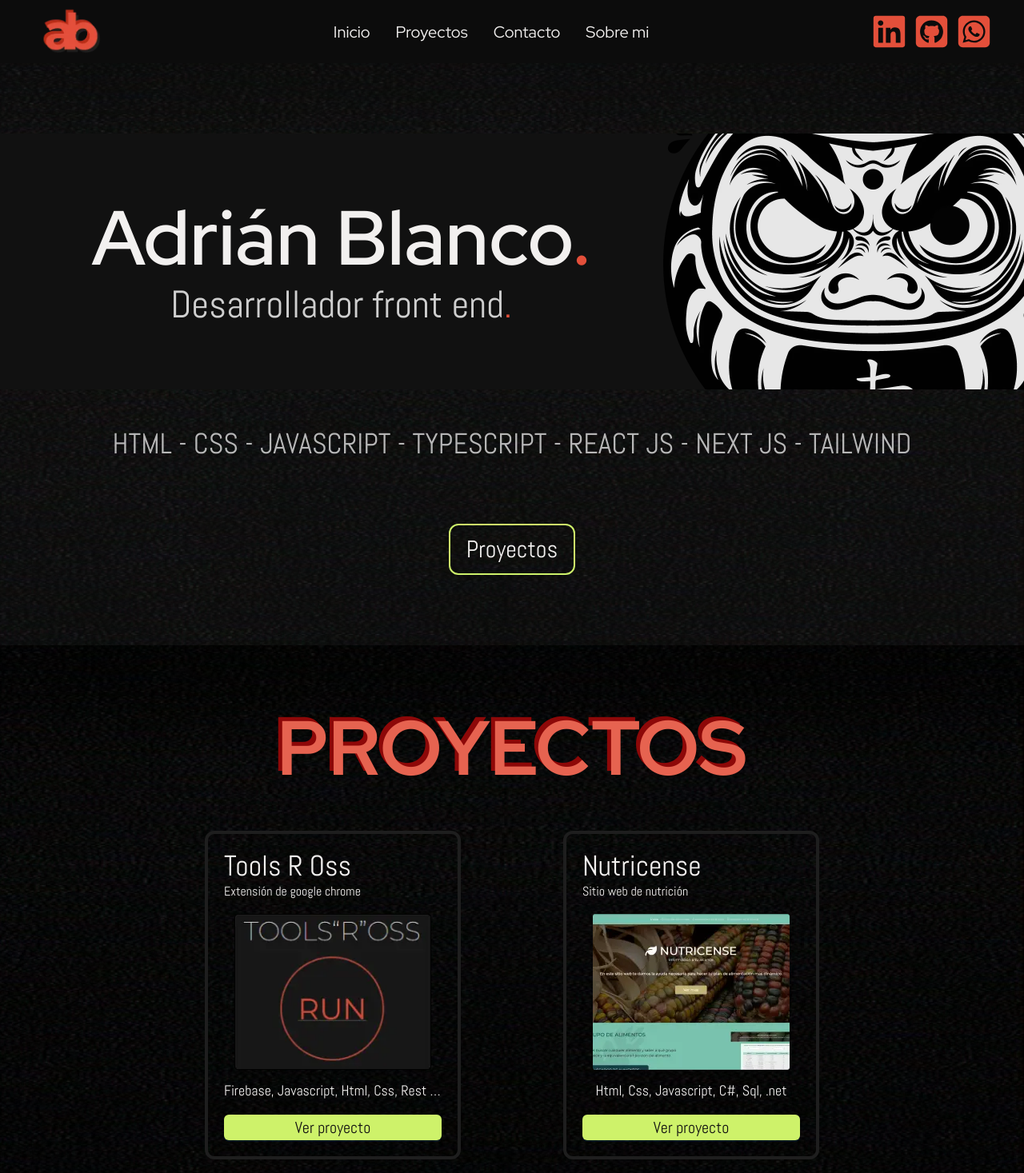
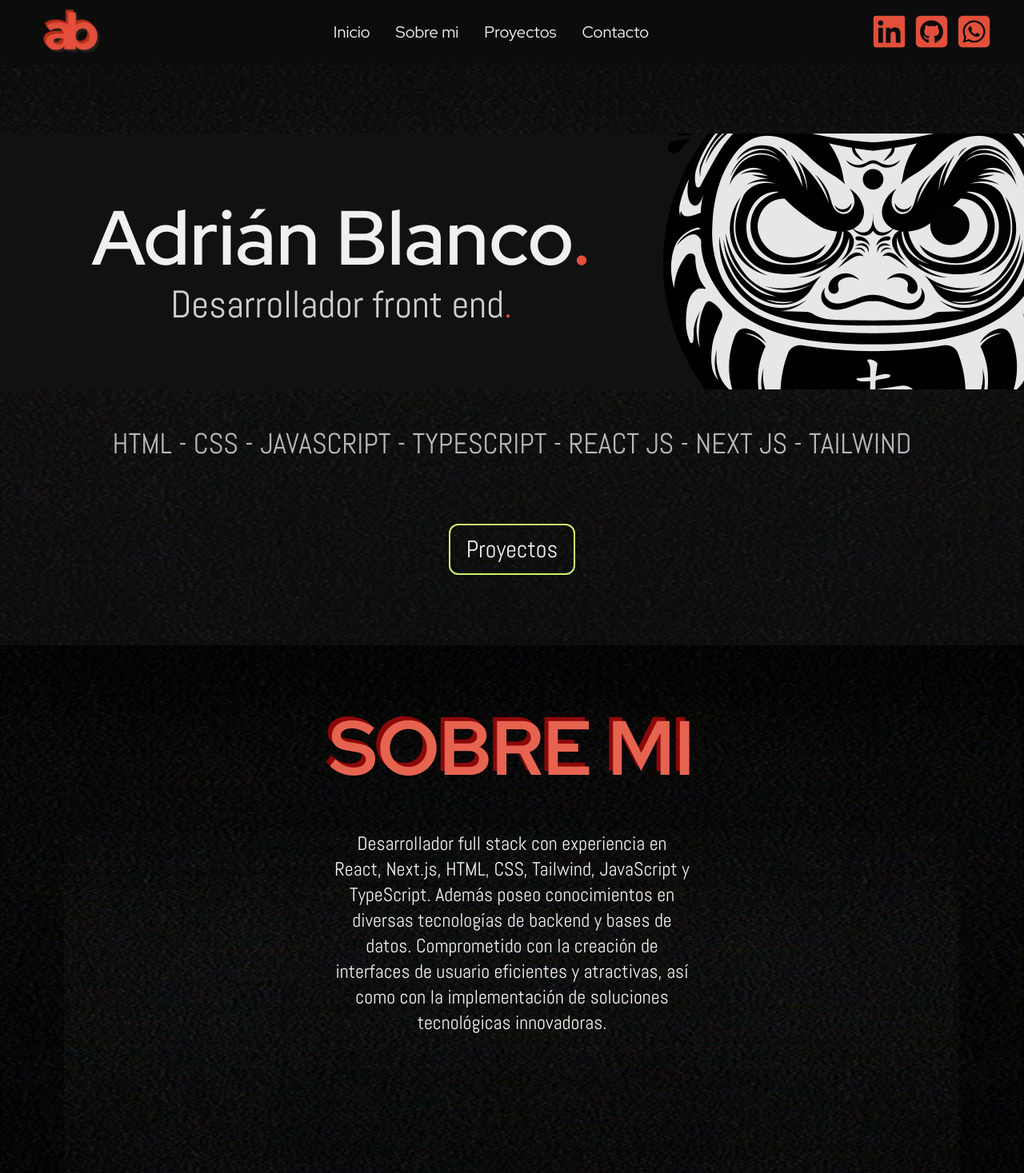
Before and after one commit to Ablanco1547/ProyectoFinalPortafolioProf, a Next.js app in the folder portafolio_web/: page / in a window 1280 px wide. Shown: the top 1467 px of the page at 80% size. Built offline with nearby package versions, Linux system fonts and the light colour scheme.

Commit message:
Cmabio de orden del navbar

```diff
--- a/portafolio_web/src/app/components/molecules/NavbarUL.tsx
+++ b/portafolio_web/src/app/components/molecules/NavbarUL.tsx
@@ -6,10 +6,10 @@ import { abel, redHat } from "@/app/fonts";
 const NavbarUL = () => {
 	const NavItems = [
 		{ href: "#index_section", innerText: "Inicio" },
+		{ href: "#about_section", innerText: "Sobre mi" },
 		{ href: "#projects_section", innerText: "Proyectos" },
 
 		{ href: "#contact-section", innerText: "Contacto" },
-		{ href: "#about_section", innerText: "Sobre mi" },
 	];
 
 	return (
--- a/portafolio_web/src/app/page.tsx
+++ b/portafolio_web/src/app/page.tsx
@@ -10,11 +10,9 @@ export default function Home() {
 	return (
 		<>
 			<IndexPage></IndexPage>
-
+			<SobreMi></SobreMi>
 			<Projects></Projects>
 			<Contact></Contact>
-
-			<SobreMi></SobreMi>
 		</>
 	);
 }
```
